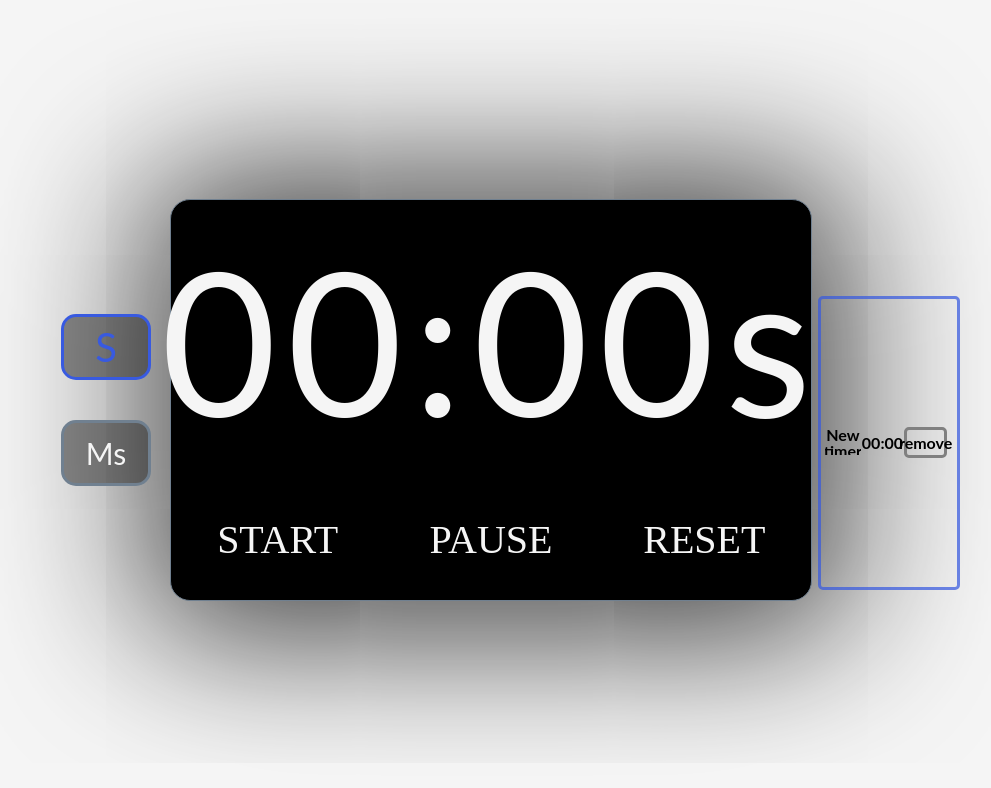
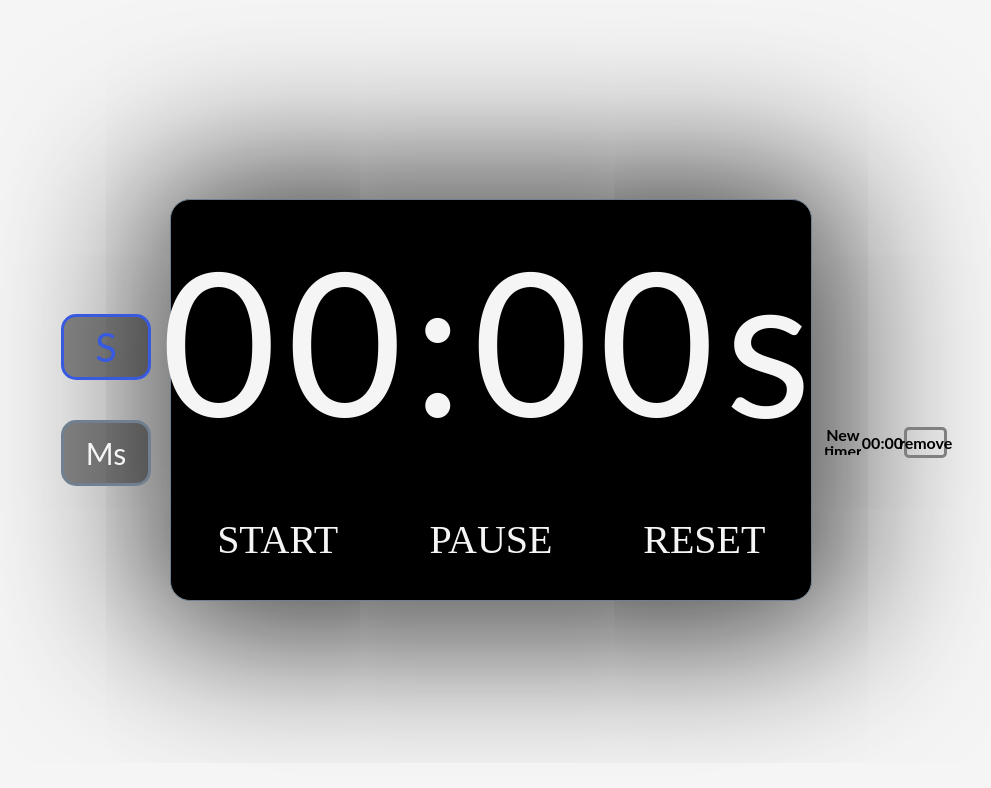
Before and after one commit to Laambert/Timer, a plain HTML site: page index.html in a window 1280 px wide. Shown: the whole page, without its empty margins (149-1140 px from the left). Drawn offline with nearby package versions, Linux system fonts and the light colour scheme.

Commit message:
Update index.css

```diff
--- a/index.css
+++ b/index.css
@@ -155,7 +155,7 @@ footer {
     align-items: flex-start;
     justify-content: center;
     border-radius: 5px;
-    border: 3px solid #385ae0b9;
+    border: 3px solid transparent;
     color: black;
     color: transparent;
     display: flex;
```
